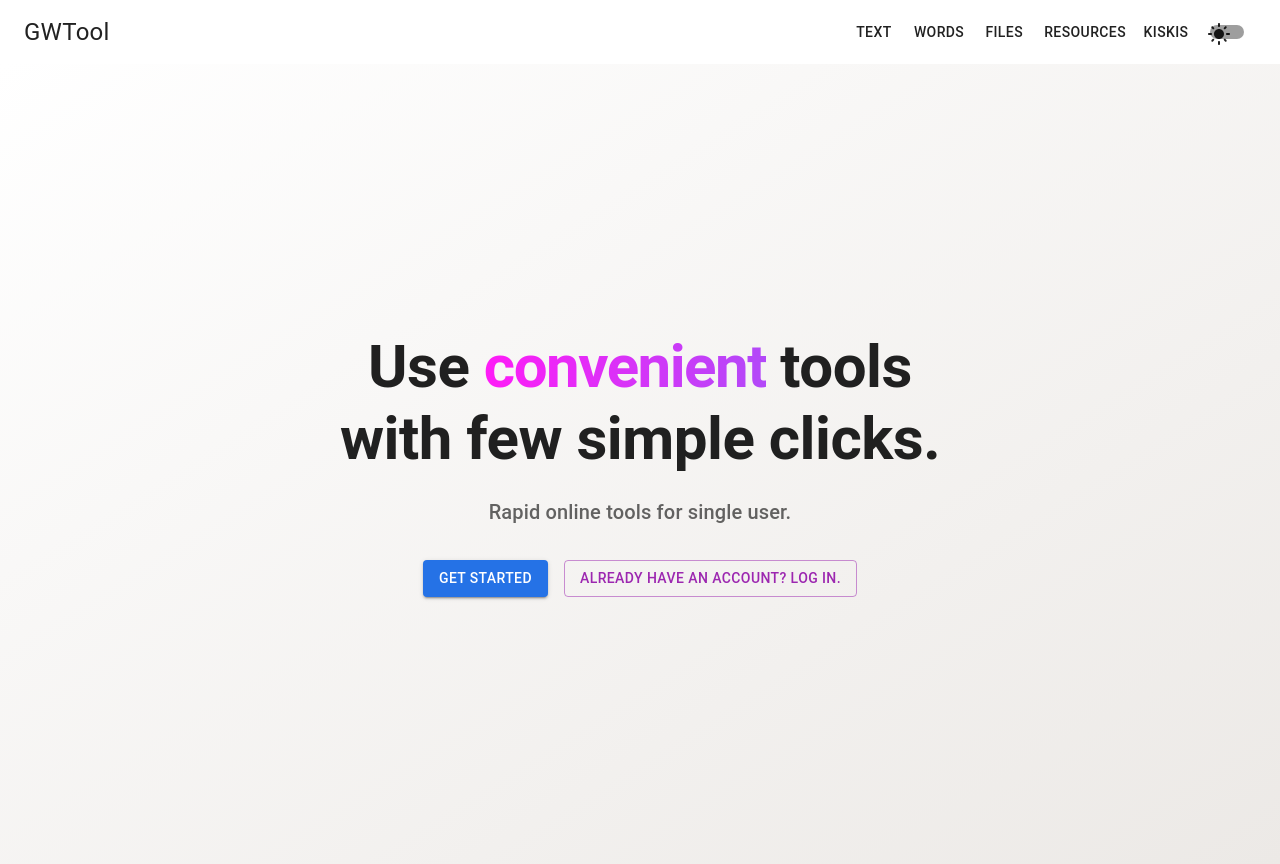
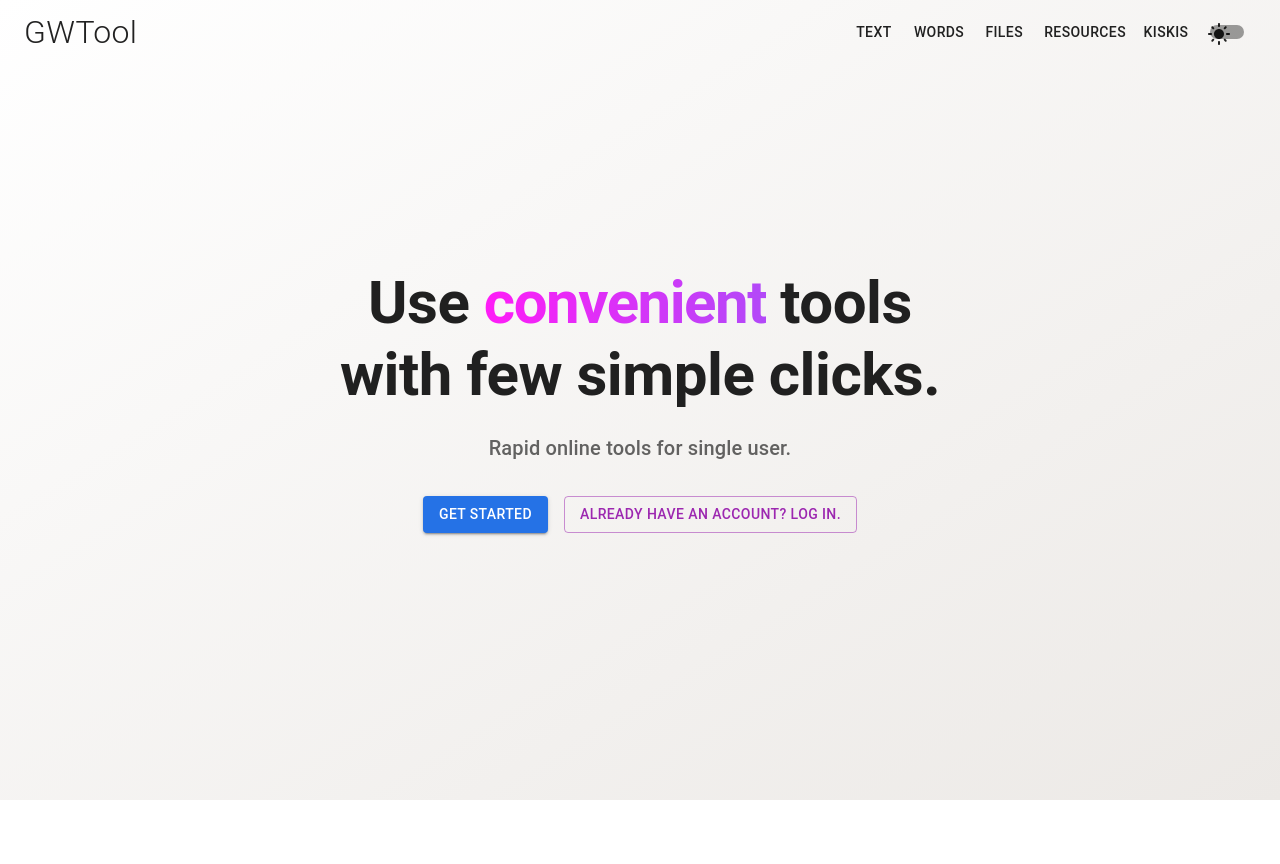
Before and after one commit to andygqw/GWTool_React, a React (Create React App) app: page / in a window 1280 px wide. After the commit the page ends 800 px from the top, so only its background shows below. Built offline with nearby package versions, Linux system fonts and the light colour scheme.

Commit message:
app title, overlapping app bar

```diff
--- a/src/App.js
+++ b/src/App.js
@@ -43,11 +43,16 @@ function App() {
     return (
         <ThemeProvider theme={themeMode}>
             <CssBaseline/>
-            <AppBar position="static" elevation={0} color="transparent">
+            <AppBar position="absolute"
+                    elevation={0}
+                    color="transparent"
+                    sx={{ top: 0, left: 0, right: 0 }}
+            >
                 <Toolbar>
                     <Typography sx={{
                         flexGrow: 1,
-                        fontSize: '1.5rem',
+                        fontSize: '2rem',
+                        fontWeight: 300,
                     }}>
                         GWTool
                     </Typography>
```
